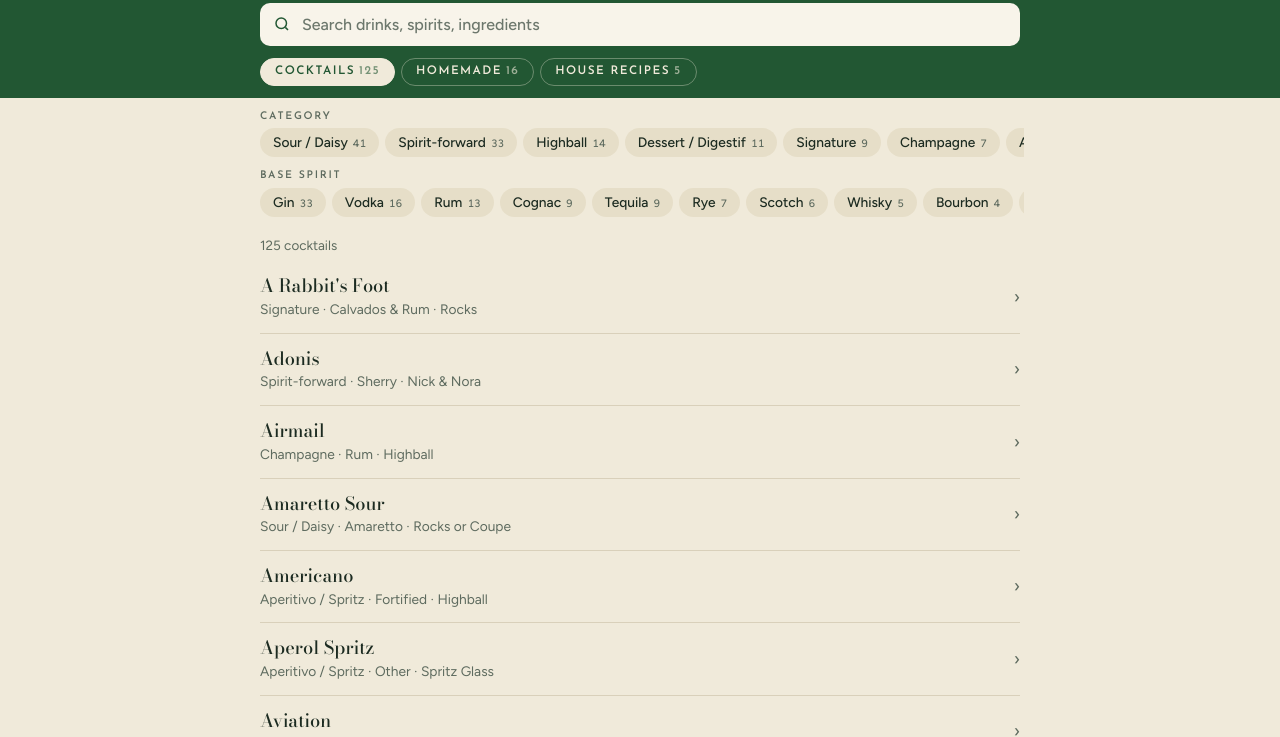
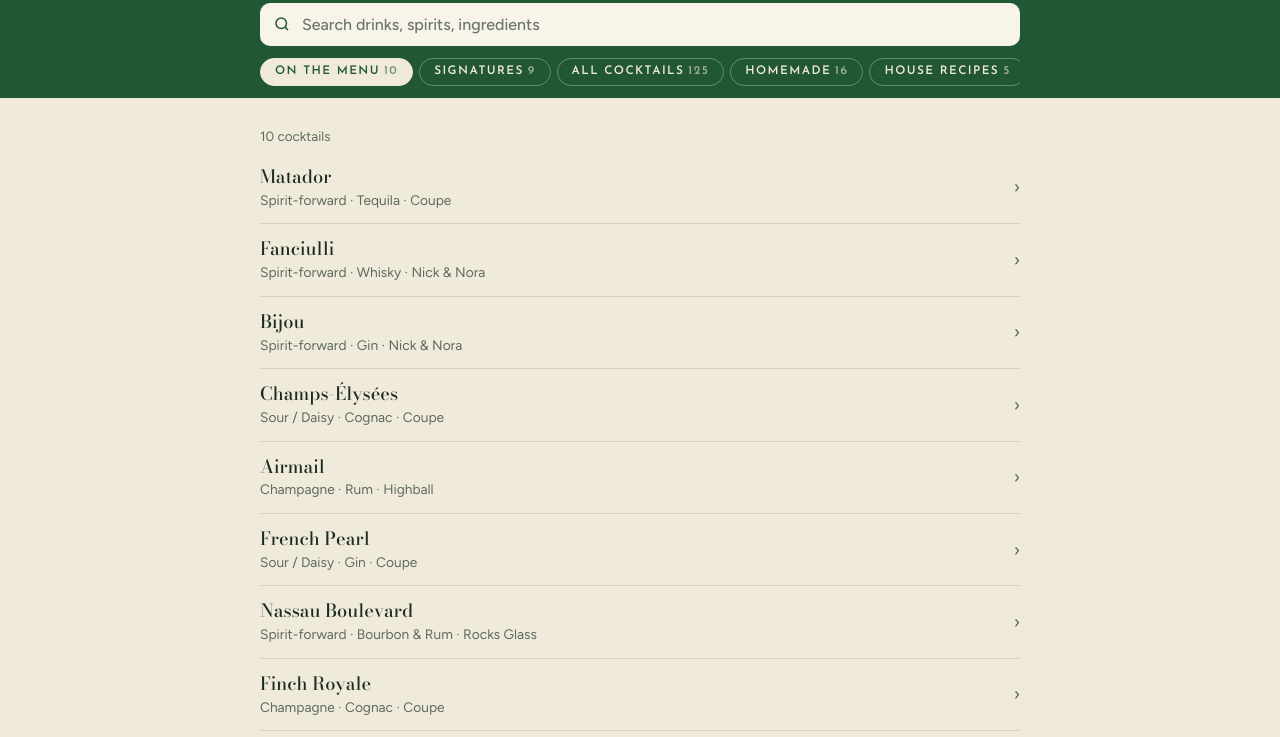
Before and after one commit to BarFinch-BarAB/Bible, a plain HTML site: page index.html in a window 1280 px wide. Shown: the part 48-785 px from the top of the page. Drawn offline with nearby package versions, Linux system fonts and the light colour scheme.

Commit message:
Add files via upload

```diff
--- a/index.html
+++ b/index.html
@@ -178,8 +178,10 @@
 var DATA_URL = "BarBible_Export.json";
 var STORE_KEY = "bf-bible-data-v1";
 
-var D = {cocktails:[],homemade:[],house_recipes:[],exported:""};
-var state = {tab:"cocktails", q:"", cat:null, spirit:null};
+var D = {cocktails:[],homemade:[],house_recipes:[],menu:[],signature:[],exported:""};
+var state = {tab:"menu", q:"", cat:null, spirit:null};
+var COCKTAIL_VIEWS = {menu:1, signature:1, cocktails:1};
+function kindOf(tab){return COCKTAIL_VIEWS[tab]?"cocktails":tab}
 var byName = {};          // lowercase name -> {type,item}
 var usedIn = {};          // lowercase product name -> [cocktail]
 
@@ -202,7 +204,8 @@
 
 /* ---------- Data ---------- */
 function prepare(d){
-  D = {cocktails:d.cocktails||[], homemade:d.homemade||[], house_recipes:d.house_recipes||[], exported:d.exported||""};
+  D = {cocktails:d.cocktails||[], homemade:d.homemade||[], house_recipes:d.house_recipes||[], menu:[], signature:[], exported:d.exported||""};
+  var menuNames=(d.menu||[]).map(norm);
   byName = {}; usedIn = {};
   D.homemade.forEach(function(x){byName[norm(x.name)]={type:"homemade",item:x}});
   D.house_recipes.forEach(function(x){byName[norm(x.name)]={type:"house_recipes",item:x}});
@@ -217,6 +220,10 @@
   });
   var sorter=function(a,b){return norm(a.name).localeCompare(norm(b.name))};
   D.cocktails.sort(sorter); D.homemade.sort(sorter); D.house_recipes.sort(sorter);
+  D.cocktails.forEach(function(c){c._menu = menuNames.indexOf(norm(c.name))>=0});
+  D.menu = menuNames.map(function(n){return D.cocktails.filter(function(c){return norm(c.name)===n})[0]}).filter(Boolean);
+  D.signature = D.cocktails.filter(function(c){return norm(c.category)==="signature"});
+  if(!D.menu.length && state.tab==="menu") state.tab="cocktails";
 }
 
 function diffMsg(oldD,newD){
@@ -261,9 +268,9 @@
 }
 
 /* ---------- Tabs & filters ---------- */
-var TABS=[["cocktails","Cocktails"],["homemade","Homemade"],["house_recipes","House recipes"]];
+var TABS=[["menu","On the menu"],["signature","Signatures"],["cocktails","All cocktails"],["homemade","Homemade"],["house_recipes","House recipes"]];
 function renderTabs(){
-  $("tabs").innerHTML = TABS.map(function(t){
+  $("tabs").innerHTML = TABS.filter(function(t){return D[t[0]].length||t[0]==="cocktails"}).map(function(t){
     return '<button class="tab" role="tab" data-tab="'+t[0]+'" aria-selected="'+(state.tab===t[0])+'">'+t[1]+'<span class="n">'+D[t[0]].length+'</span></button>';
   }).join("");
 }
@@ -284,7 +291,7 @@
 
 /* ---------- List ---------- */
 function results(){
-  var q=norm(state.q), list=D[state.tab];
+  var q=norm(state.q), list=D[state.tab]||[];
   if(state.tab==="cocktails"){
     list=list.filter(function(c){
       return (!state.cat||(c.category||"Not set")===state.cat) && (!state.spirit||c._sp.indexOf(state.spirit)>=0);
@@ -305,7 +312,7 @@
 }
 function subline(r){
   var x=r.x, t=state.tab, bits;
-  if(t==="cocktails") bits=[x.category, x.base_spirit, x.glassware];
+  if(COCKTAIL_VIEWS[t]) bits=[(t==="cocktails"&&x._menu)?"On the menu":"", x.category, x.base_spirit, x.glassware];
   else if(t==="homemade") bits=[x.yield?x.yield+" ml batch":"", x.shelf_life?"keeps "+x.shelf_life:""];
   else bits=[x.yield?x.yield+" ml batch":"", x.abv?x.abv+" ABV":""];
   var s=bits.filter(Boolean).map(esc).join(" · ");
@@ -318,14 +325,14 @@
 }
 function renderList(){
   var rs=results(), L=$("list");
-  var noun={cocktails:["cocktail","cocktails"],homemade:["product","products"],house_recipes:["recipe","recipes"]}[state.tab];
+  var noun={cocktails:["cocktail","cocktails"],homemade:["product","products"],house_recipes:["recipe","recipes"]}[kindOf(state.tab)];
   $("count").textContent = rs.length+" "+noun[rs.length===1?0:1];
   $("reset").hidden = !(state.cat||state.spirit||state.q);
   if(!rs.length){
     L.innerHTML='<li class="empty"><strong>Nothing matches</strong>Try a different spelling, or clear the filters.</li>'; return;
   }
   L.innerHTML = rs.map(function(r){
-    return '<li><button class="item" data-open="'+esc(state.tab)+'" data-name="'+esc(r.x.name)+'"><span class="t"><div class="nm">'+esc(r.x.name)+'</div><div class="sub">'+subline(r)+'</div></span><span class="go" aria-hidden="true">&rsaquo;</span></button></li>';
+    return '<li><button class="item" data-open="'+esc(kindOf(state.tab))+'" data-name="'+esc(r.x.name)+'"><span class="t"><div class="nm">'+esc(r.x.name)+'</div><div class="sub">'+subline(r)+'</div></span><span class="go" aria-hidden="true">&rsaquo;</span></button></li>';
   }).join("");
 }
 function render(){renderTabs();renderFilters();renderList()}
@@ -359,7 +366,7 @@
 function cocktailView(c){
   var ice = /^none$/i.test(c.ice||"") ? "No ice" : c.ice;
   var facts=[fact("Glass",c.glassware),fact("Ice",ice),fact("Garnish",c.garnish, !c.abv),fact("ABV",c.abv?c.abv.replace(/^Blended ABV:\s*/i,"").replace(/\s*\|\s*/g,"\n"):"")].join("");
-  return '<div><div class="eyebrow">'+esc([c.category,c.base_spirit].filter(Boolean).join(" · "))+'</div><h2 id="specTitle">'+esc(c.name)+'</h2></div>'+
+  return '<div><div class="eyebrow">'+esc([c._menu?"On the menu":"",c.category,c.base_spirit].filter(Boolean).join(" · "))+'</div><h2 id="specTitle">'+esc(c.name)+'</h2></div>'+
     '<section><h3 class="sec-h">Spec</h3><div class="card"><table class="ings"><tbody>'+
       (c.ingredients.length? c.ingredients.map(function(i){return ingRow(i,1)}).join("") : '<tr><td class="i">No ingredients listed yet.</td><td></td></tr>')+
     '</tbody></table></div></section>'+
```
Also changed, not shown: BarBible_Export.json.
